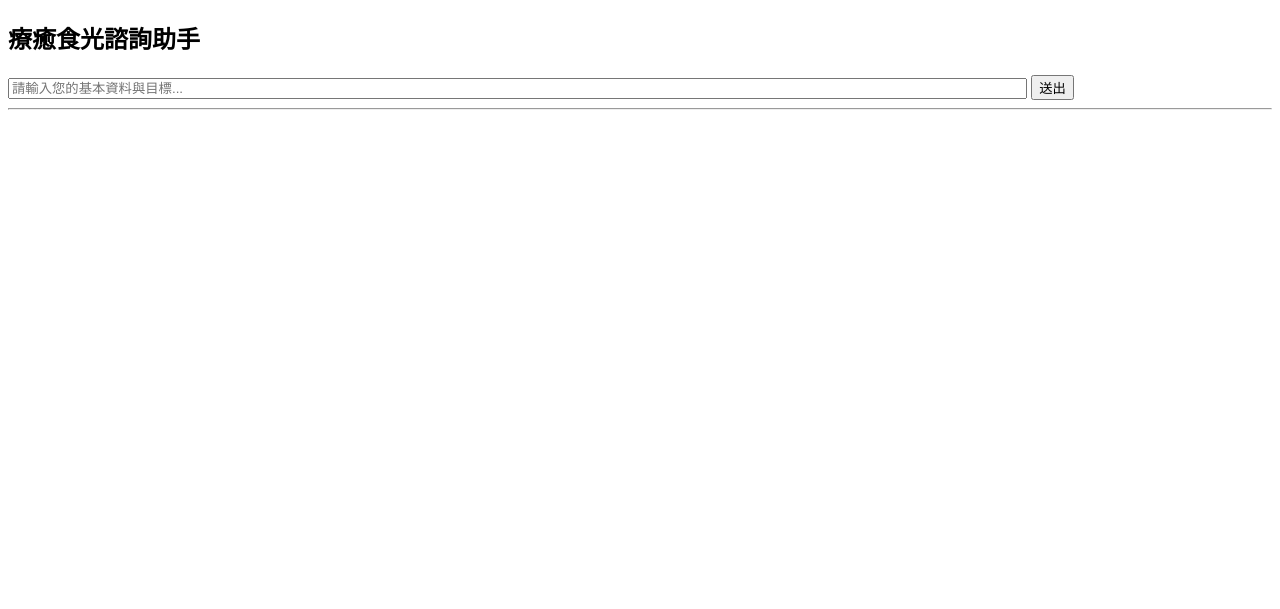
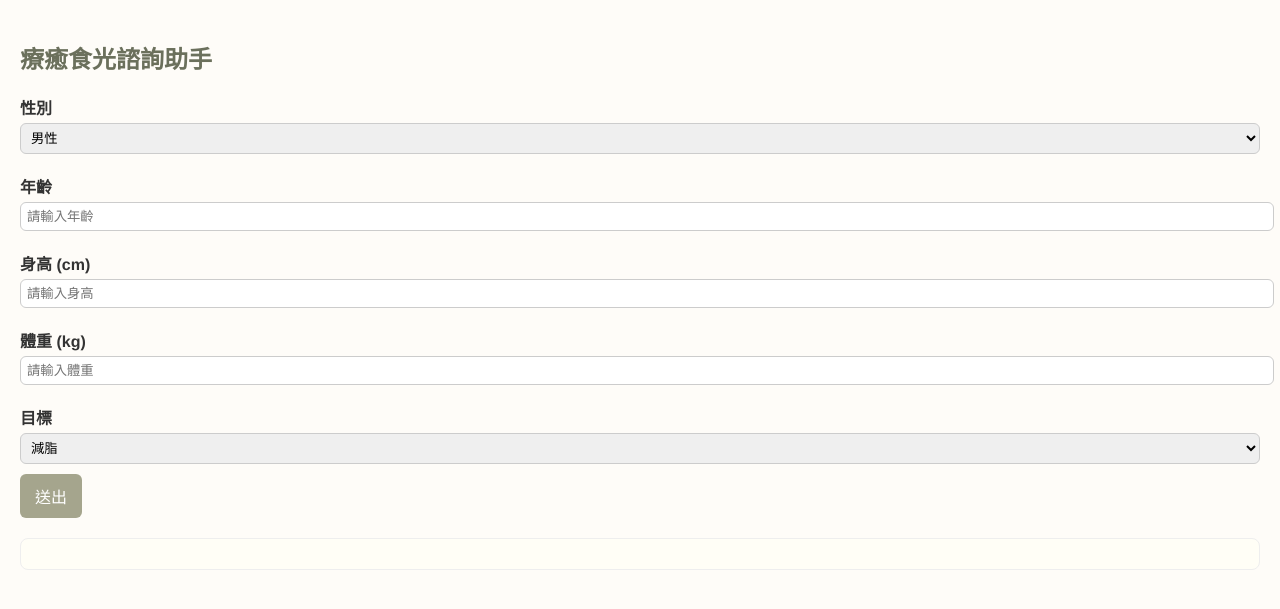
Before and after one commit to kevin-twai/healing-mealtime, a Flask app: page / in a window 1280 px wide. Shown: the top 609 px of the page. Run offline with Flask 3, Linux system fonts and the light colour scheme.

Commit message:
💬 新增基本資料輸入功能與美化聊天介面

```diff
--- a/templates/chat.html
+++ b/templates/chat.html
@@ -1,34 +1,101 @@
-
 <!DOCTYPE html>
-<html>
+<html lang="zh-Hant">
 <head>
   <meta charset="UTF-8" />
-  <title>療癒食光諮詢</title>
+  <title>療癒食光諮詢助手</title>
   <style>
+    body {
+      font-family: "Helvetica Neue", sans-serif;
+      background-color: #fefcf8;
+      margin: 0;
+      padding: 20px;
+      color: #333;
+    }
+    h2 {
+      color: #6b705c;
+    }
+    label {
+      display: block;
+      margin-top: 10px;
+      font-weight: bold;
+    }
+    input, select {
+      width: 100%;
+      padding: 6px;
+      margin-top: 4px;
+      margin-bottom: 10px;
+      border: 1px solid #ccc;
+      border-radius: 6px;
+    }
+    button {
+      background-color: #a5a58d;
+      color: white;
+      padding: 10px 15px;
+      border: none;
+      border-radius: 6px;
+      cursor: pointer;
+      font-size: 16px;
+    }
+    button:hover {
+      background-color: #6b705c;
+    }
     #loading {
+      display: none;
       color: #888;
       font-style: italic;
       margin-top: 10px;
+    }
+    #reply {
+      margin-top: 20px;
+      white-space: pre-wrap;
+      background: #fffef6;
+      border: 1px solid #eee;
+      padding: 15px;
+      border-radius: 8px;
     }
   </style>
 </head>
 <body>
   <h2>療癒食光諮詢助手</h2>
-  <input id="msg" placeholder="請輸入您的基本資料與目標..." style="width: 80%;" />
+
+  <label>性別</label>
+  <select id="gender">
+    <option value="男性">男性</option>
+    <option value="女性">女性</option>
+  </select>
+
+  <label>年齡</label>
+  <input id="age" type="number" placeholder="請輸入年齡">
+
+  <label>身高 (cm)</label>
+  <input id="height" type="number" placeholder="請輸入身高">
+
+  <label>體重 (kg)</label>
+  <input id="weight" type="number" placeholder="請輸入體重">
+
+  <label>目標</label>
+  <select id="goal">
+    <option value="減脂">減脂</option>
+    <option value="減重">減重</option>
+    <option value="增肌健身">增肌健身</option>
+  </select>
+
   <button onclick="send()">送出</button>
+  <div id="loading">諮詢中...</div>
 
-  <div id="loading" style="display: none;">諮詢中...</div>
-  <hr />
   <div id="reply"></div>
 
   <script>
     async function send() {
-      const msg = document.getElementById("msg").value;
-      const loading = document.getElementById("loading");
-      const replyDiv = document.getElementById("reply");
+      const gender = document.getElementById("gender").value;
+      const age = document.getElementById("age").value;
+      const height = document.getElementById("height").value;
+      const weight = document.getElementById("weight").value;
+      const goal = document.getElementById("goal").value;
 
-      loading.style.display = "block";
-      replyDiv.innerHTML = "";
+      const msg = `性別：${gender}，年齡：${age}，身高：${height}cm，體重：${weight}kg，目標：${goal}`;
+      document.getElementById("loading").style.display = "block";
+      document.getElementById("reply").innerHTML = "";
 
       const res = await fetch("/chat", {
         method: "POST",
@@ -37,8 +104,8 @@
       });
 
       const data = await res.json();
-      loading.style.display = "none";
-      replyDiv.innerHTML = data.reply;
+      document.getElementById("loading").style.display = "none";
+      document.getElementById("reply").innerText = data.reply;
     }
   </script>
 </body>
```
